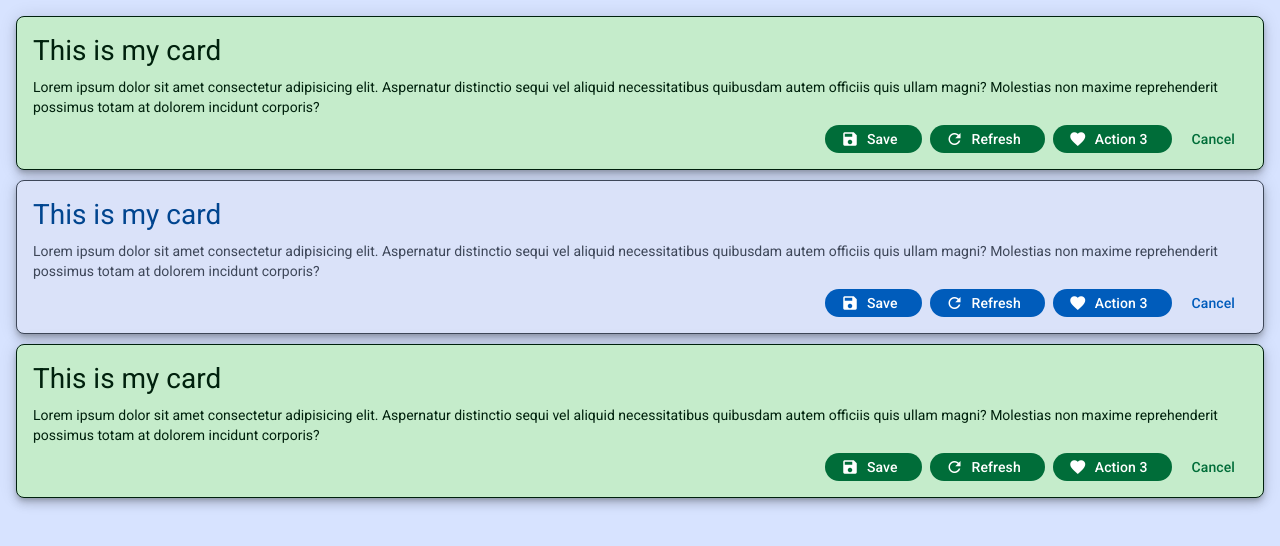
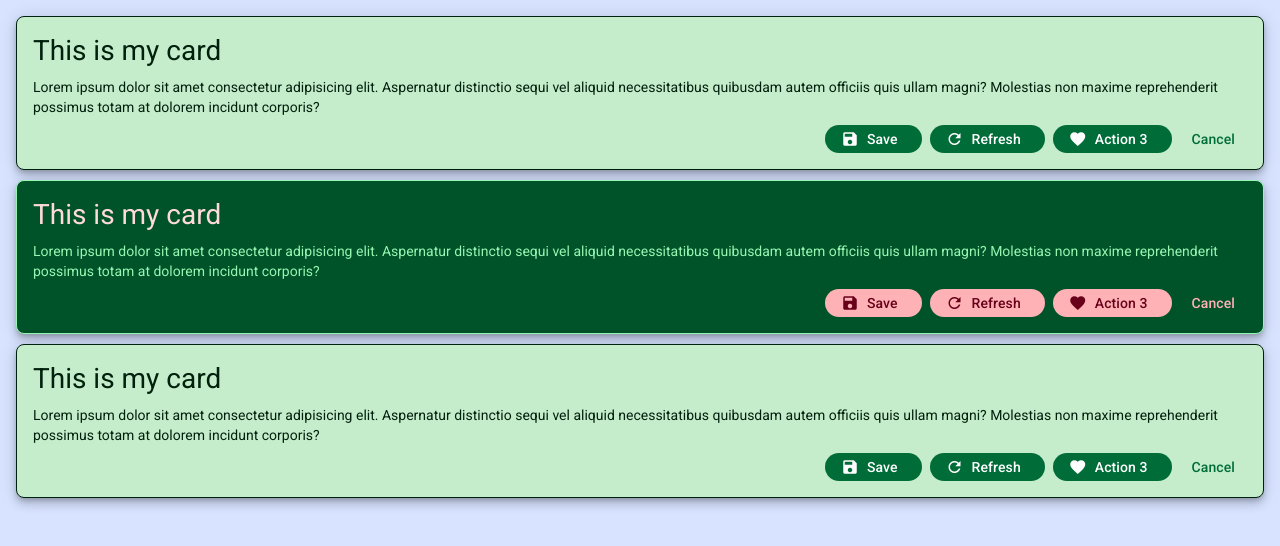
Before and after one commit to matiasArt/UDEMY-ANGULAR-MATERIAL-ADVANCED, an Angular app: page / in a window 1280 px wide. Shown: the top 546 px of the page. Built offline with nearby package versions, Linux system fonts and the light colour scheme.

Commit message:
schematics scss

```diff
--- a/angular.json
+++ b/angular.json
@@ -17,6 +17,11 @@
         "build": {
           "builder": "@angular-devkit/build-angular:application",
           "options": {
+            "stylePreprocessorOptions": {
+              "includePaths": [
+                "src/app/styles"
+              ]
+            },
             "outputPath": "dist/material-theming",
             "index": "src/index.html",
             "browser": "src/main.ts",
--- /dev/null
+++ b/src/app/styles/_hari-theme-colors.scss
@@ -0,0 +1,137 @@
+// This file was generated by running 'ng generate @angular/material:theme-color'.
+// Proceed with caution if making changes to this file.
+
+@use 'sass:map';
+@use '@angular/material' as mat;
+
+// Note: Color palettes are generated from primary: #d91845, secondary: #21864c, tertiary: #db8f1e
+$_palettes: (
+  primary: (
+    0: #000000,
+    10: #40000d,
+    20: #68001a,
+    25: #7c0021,
+    30: #920028,
+    35: #a80030,
+    40: #be0038,
+    50: #e5244c,
+    60: #ff5169,
+    70: #ff8791,
+    80: #ffb2b6,
+    90: #ffdada,
+    95: #ffedec,
+    98: #fff8f7,
+    99: #fffbff,
+    100: #ffffff,
+  ),
+  secondary: (
+    0: #000000,
+    10: #00210d,
+    20: #00391b,
+    25: #004522,
+    30: #005229,
+    35: #006031,
+    40: #006d39,
+    50: #23884d,
+    60: #43a265,
+    70: #5fbe7e,
+    80: #7bda97,
+    90: #96f7b1,
+    95: #c3ffcf,
+    98: #eaffea,
+    99: #f5fff3,
+    100: #ffffff,
+  ),
+  tertiary: (
+    0: #000000,
+    10: #2b1700,
+    20: #472a00,
+    25: #563400,
+    30: #653e00,
+    35: #754800,
+    40: #865300,
+    50: #a76900,
+    60: #ca8109,
+    70: #e99b2b,
+    80: #ffb960,
+    90: #ffddb8,
+    95: #ffeede,
+    98: #fff8f4,
+    99: #fffbff,
+    100: #ffffff,
+  ),
+  neutral: (
+    0: #000000,
+    10: #281718,
+    20: #3f2b2c,
+    25: #4b3637,
+    30: #574142,
+    35: #634d4e,
+    40: #705959,
+    50: #8a7172,
+    60: #a58a8b,
+    70: #c1a4a5,
+    80: #ddbfc0,
+    90: #fbdbdc,
+    95: #ffedec,
+    98: #fff8f7,
+    99: #fffbff,
+    100: #ffffff,
+    4: #190a0b,
+    6: #1f0f10,
+    12: #2c1b1c,
+    17: #382526,
+    22: #433031,
+    24: #483435,
+    87: #f2d3d3,
+    92: #ffe1e2,
+    94: #ffe9e9,
+    96: #fff0f0,
+  ),
+  neutral-variant: (
+    0: #000000,
+    10: #2c1517,
+    20: #432a2b,
+    25: #4f3436,
+    30: #5c3f41,
+    35: #694b4c,
+    40: #755758,
+    50: #906f70,
+    60: #ac8889,
+    70: #c8a2a3,
+    80: #e5bdbe,
+    90: #ffdada,
+    95: #ffedec,
+    98: #fff8f7,
+    99: #fffbff,
+    100: #ffffff,
+  ),
+  error: (
+    0: #000000,
+    10: #410002,
+    20: #690005,
+    25: #7e0007,
+    30: #93000a,
+    35: #a80710,
+    40: #ba1a1a,
+    50: #de3730,
+    60: #ff5449,
+    70: #ff897d,
+    80: #ffb4ab,
+    90: #ffdad6,
+    95: #ffedea,
+    98: #fff8f7,
+    99: #fffbff,
+    100: #ffffff,
+  ),
+);
+
+$_rest: (
+  secondary: map.get($_palettes, secondary),
+  neutral: map.get($_palettes, neutral),
+  neutral-variant: map.get($_palettes,  neutral-variant),
+  error: map.get($_palettes, error),
+);
+
+$primary-palette: map.merge(map.get($_palettes, primary), $_rest);
+$tertiary-palette: map.merge(map.get($_palettes, tertiary), $_rest);
--- a/src/styles.scss
+++ b/src/styles.scss
@@ -1,6 +1,7 @@
 // Custom Theming for Angular Material
 // For more information: https://material.angular.dev/guide/theming
 @use '@angular/material' as mat;
+@use 'hari-theme-colors' as hari-theme;
 @import './app/styles/kobi-theme.css';
 
 /* You can add global styles to this file, and also import other style files */
@@ -39,5 +40,8 @@ body {
 
 
 .theme-2 {
-
+  @include mat.theme((
+    color: hari-theme.$primary-palette,
+    tertiary: hari-theme.$tertiary-palette
+  ))
 }
```
